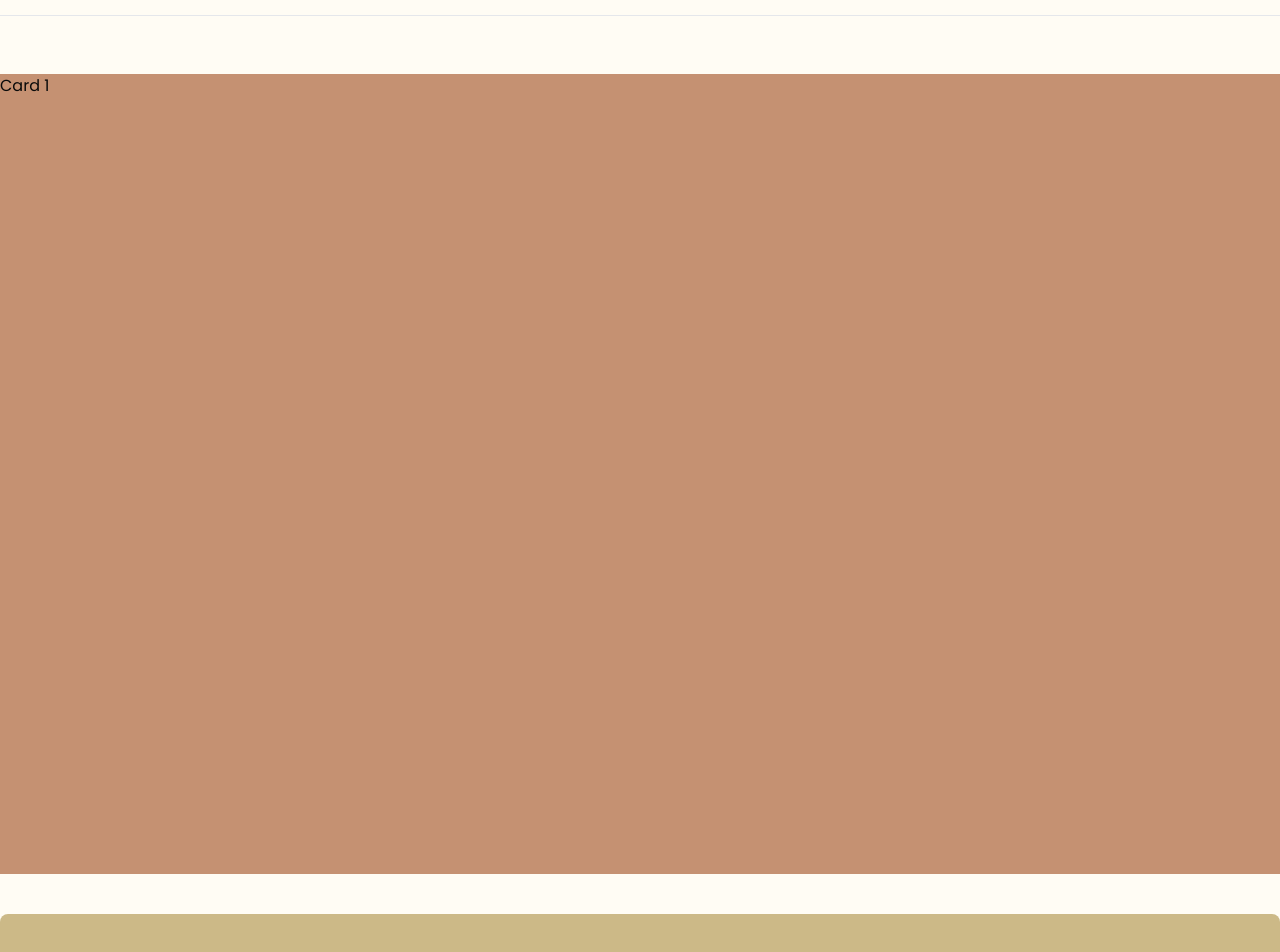
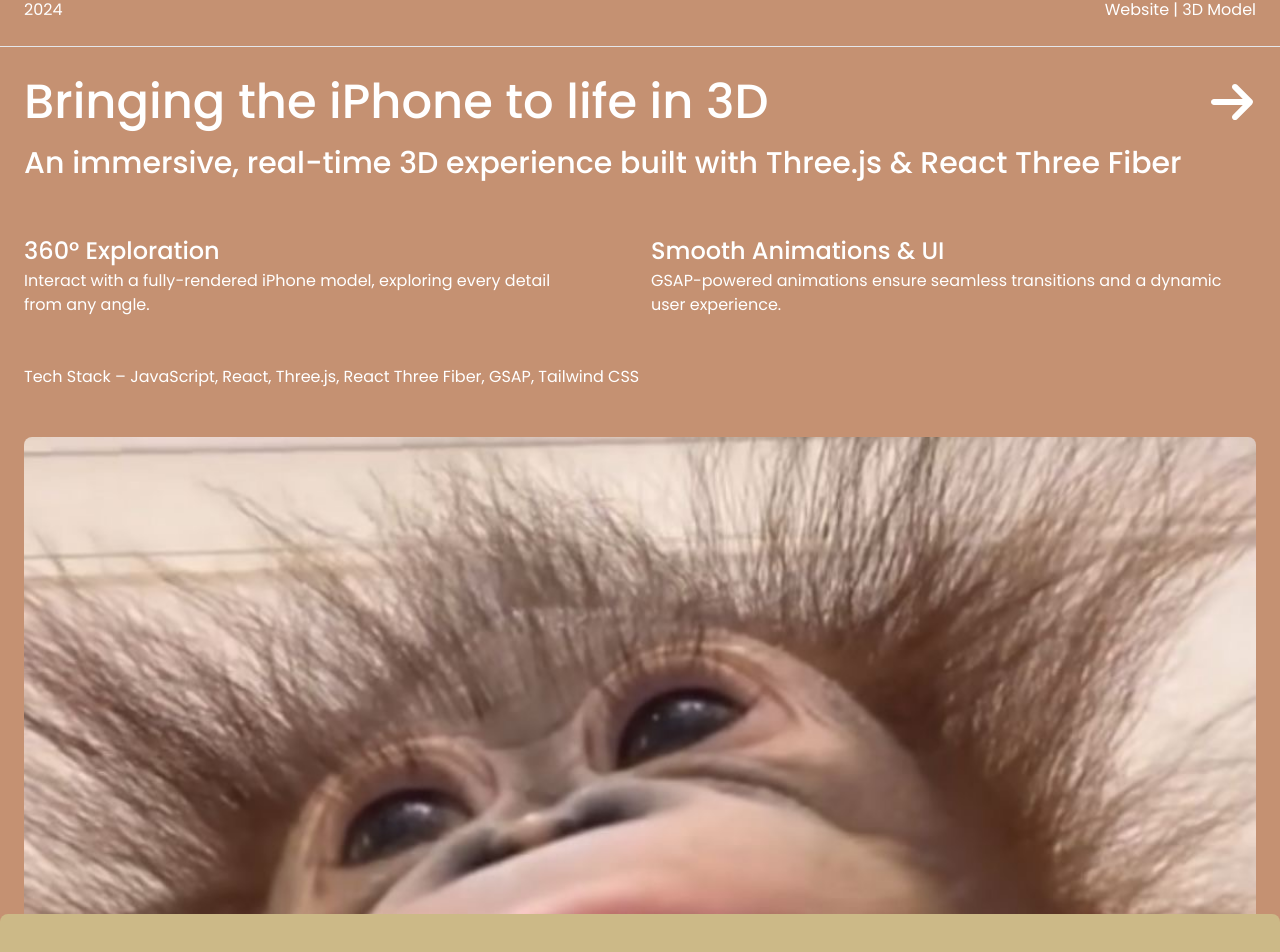
Before and after one commit to Fadi-N/professional-portfolio, a Next.js app: page / in a window 1280 px wide. Shown: the part 1478-2430 px from the top of the page. Built offline with nearby package versions, Linux system fonts and the light colour scheme.

Commit message:
feature | overlapping card concept built

```diff
--- a/app/about/page.tsx
+++ b/app/about/page.tsx
@@ -13,7 +13,7 @@ const AboutPage = () => {
                         src="/about-picture.jpg"
                         alt="react.png"
                         layout="fill"
-                        objectFit="cover"
+                        style={{objectFit: "cover"}}
                         className="rounded-xl"
                     />
                 </div>
--- a/app/globals.css
+++ b/app/globals.css
@@ -42,7 +42,7 @@
             }
 
             .hero-stack {
-                @apply  flex-1 flex items-center space-x-4 border-b py-4 md:py-6 lg:py-6 xl:py-8 2xl:py-10;
+                @apply flex-1 flex items-center space-x-4 border-b py-4 md:py-6 lg:py-6 xl:py-8 2xl:py-10;
 
                 p {
                     @apply text-sm md:text-base lg:text-base xl:text-base 2xl:text-xl;
@@ -50,15 +50,40 @@
             }
         }
 
-        .hero-featured-work{
+        .hero-featured-work {
             @apply py-4 lg:py-8 xl:py-10 2xl:py-12 space-y-2 md:space-y-6 lg:space-y-8 xl:space-y-10 2xl:space-y-12;
+
             p {
                 @apply text-base md:text-lg lg:text-xl xl:text-xl 2xl:text-2xl;
             }
+
+            .overlapping-cards {
+                @apply relative h-[600vh];
+
+                .overlapping-card {
+                    @apply w-full h-[1000px] flex flex-col rounded md:rounded-md lg:rounded-lg xl:rounded-xl 2xl:rounded-2xl;
+
+                    .overlapping-card-header {
+                        @apply flex justify-between py-4 lg:p-4 xl:p-6 2xl:p-8 border-b;
+                        p {
+                            @apply text-sm md:text-base lg:text-base xl:text-base 2xl:text-xl;
+                        }
+                    }
+
+                    .overlapping-card-body {
+                        @apply flex flex-col space-y-4 md:space-y-8 lg:space-y-10 xl:space-y-12 2xl:space-y-14 py-4 lg:p-4 xl:p-6 2xl:p-8;
+
+                        p {
+                            @apply text-sm md:text-base lg:text-base xl:text-base 2xl:text-xl;
+                        }
+                    }
+                }
+            }
         }
 
-        .hero-featured-contact{
+        .hero-featured-contact {
             @apply flex flex-col py-4 lg:py-8 xl:py-10 2xl:py-12 space-y-2 md:space-y-6 lg:space-y-8 xl:space-y-10 2xl:space-y-12;
+
             p {
                 @apply text-base md:text-lg lg:text-xl xl:text-xl 2xl:text-2xl;
             }
--- a/components/overlapping-cards.tsx
+++ b/components/overlapping-cards.tsx
@@ -1,24 +1,63 @@
 "use client"; // jeśli używasz Next.js 13+ z app router
 
 import {motion, useScroll, useTransform} from "framer-motion";
+import {FaArrowRight} from "react-icons/fa6";
+import Image from "next/image";
+import React from "react";
 
 export default function OverlappingCards() {
     const {scrollYProgress} = useScroll();
 
     const card1Y = useTransform(scrollYProgress, [0.15, .95], [260, -160]);
-    const card2Y = useTransform(scrollYProgress, [0.3, .95], [300, -120]);
+    const card2Y = useTransform(scrollYProgress, [0.3, .95], [280, -120]);
     const card3Y = useTransform(scrollYProgress, [0.45, .95], [340, -80]);
     const card4Y = useTransform(scrollYProgress, [0.6, .95], [380, -40]);
     const card5Y = useTransform(scrollYProgress, [0.75, .95], [420, 0]);
 
     return (
-        <div className="relative h-[600vh]">
+        <div className="overlapping-cards">
             <motion.div
                 style={{y: card1Y}}
                 className="sticky top-0 h-screen flex items-center justify-center z-30"
             >
-                <div className="w-full h-[800px] bg-[#c59172]">
-                    Card 1
+                <div className="overlapping-card bg-[#c59172] text-white">
+                    <div className="overlapping-card-header">
+                        <p>2024</p>
+                        <p>Website | 3D Model</p>
+                    </div>
+                    <div className="overlapping-card-body">
+                        <div className="flex flex-col space-y-2">
+                            <div className="flex items-center justify-between">
+                                <h1>Bringing the iPhone to life in 3D</h1>
+                                <FaArrowRight
+                                    className="text-2xl md:text-3xl lg:text-4xl xl:text-5xl 2xl:text-6xl transform transition-transform duration-300 hover:-rotate-45"/>
+                            </div>
+                            <h3>An immersive, real-time 3D experience built with Three.js & React Three Fiber</h3>
+                        </div>
+                        <div className="flex md:space-x-10 lg:space-x-12 xl:space-x-16 2xl:space-x-20">
+                            <div>
+                                <h4>360° Exploration</h4>
+                                <p>
+                                    Interact with a fully-rendered iPhone model, exploring every detail from any angle.
+                                </p>
+                            </div>
+                            <div>
+                                <h4>Smooth Animations & UI</h4>
+                                <p>
+                                    GSAP-powered animations ensure seamless transitions and a dynamic user experience.
+                                </p>
+                            </div>
+                        </div>
+                        <p>Tech Stack – JavaScript, React, Three.js, React Three Fiber, GSAP, Tailwind CSS</p>
+                        <div className="flex-1">
+                            <Image
+                                src="/sample.jpg"
+                                alt="react.png"
+                                fill={true}
+                                className="rounded lg:rounded-md xl:rounded-lg 2xl:rounded-xl !relative"
+                            />
+                        </div>
+                    </div>
                 </div>
             </motion.div>
 
```
